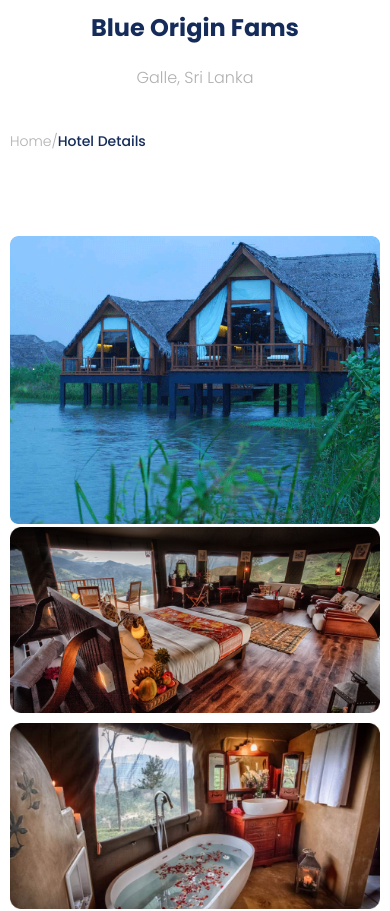
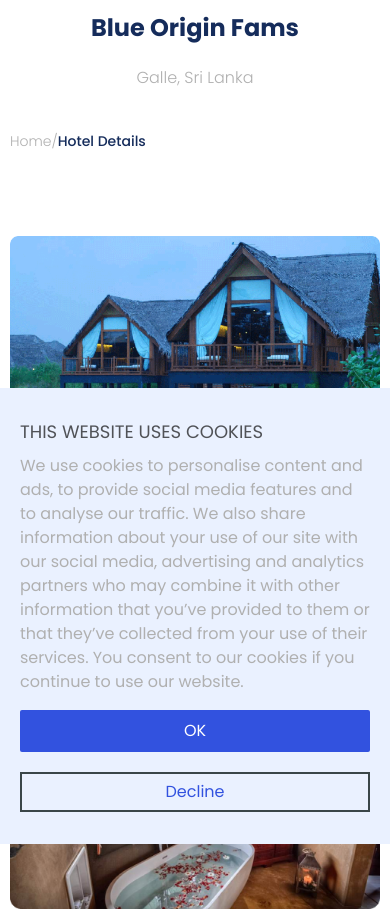
Before and after one commit to nursahtuncel/Lankastay, a React (Vite) app: page /details in a window 390 px wide. Shown: the top 911 px of the page. Built offline with nearby package versions, Linux system fonts and the light colour scheme.

Commit message:
[JA-57] - Made CookiesCard responsive and added CSS styles

```diff
--- a/src/App.jsx
+++ b/src/App.jsx
@@ -7,10 +7,11 @@ import Booking from "./pages/Booking";
 import Login from "./pages/Login";
 import Register from "./pages/Register";
 import Details from "./pages/Details";
-
+import CookiesCard from "./components/CookiesCardComponent";
 function App() {
   return (
     <Router>
+      <CookiesCard />
       <Routes>
         <Route path="/" element={<Homepage />} />
         <Route path="/booking" element={<Booking />} />
@@ -20,7 +21,6 @@ function App() {
         <Route path="/details" element={<Details />} />
         <Route path="*" element={<NotFoundPage />} />
       </Routes>
-
     </Router>
   );
 }
--- /dev/null
+++ b/src/components/CookiesCardComponent/index.jsx
@@ -0,0 +1,33 @@
+import "./style.scss";
+
+function CookiesCard() {
+  return (
+    <div className="cookieCard">
+      <div className="inner">
+        <div className="textContainer">
+          <div className="header">THIS WEBSITE USES COOKIES</div>
+          <div className="description">
+            We use cookies to personalise content and ads, to provide social
+            media features and to analyse our traffic. We also share information
+            about your use of our site with our social media, advertising and
+            analytics partners who may combine it with other information that
+            you’ve provided to them or that they’ve collected from your use of
+            their services. You consent to our cookies if you continue to use
+            our website.
+          </div>
+        </div>
+
+        <div className="actions">
+          <a href="#" className="ok">
+            OK
+          </a>
+          <a href="#" className="decline">
+            Decline
+          </a>
+        </div>
+      </div>
+    </div>
+  );
+}
+
+export default CookiesCard;
--- /dev/null
+++ b/src/components/CookiesCardComponent/style.scss
@@ -0,0 +1,75 @@
+@use "../../styles/index" as *;
+.cookieCard {
+  position: fixed;
+  bottom: 0;
+  left: 0;
+  z-index: 10;
+  width: 100%;
+  background-color: #eaf1ff;
+
+  .inner {
+    max-width: 960px;
+    margin: 0 auto;
+    padding: 32px 20px;
+
+    .textContainer {
+      margin-bottom: 16px;
+      .header {
+        margin-bottom: 10px;
+        font-family: $primary-font;
+        font-size: clamp(12px, 5vw, 18px);
+        line-height: 24px;
+        color: rgba(0, 0, 0, 0.658);
+      }
+
+      .description {
+        font-family: $primary-font;
+        font-weight: normal;
+        color: $smoke-text-color;
+        font-size: clamp(12px, 5vw, 16px);
+        line-height: 24px;
+      }
+    }
+
+    .actions {
+      display: flex;
+      gap: 20px;
+      @media (max-width: 400px) {
+        flex-direction: column;
+      }
+      .ok {
+        display: inline-block;
+        min-width: 164px;
+        padding: 11px 13px;
+        border-radius: 2px;
+        background-color: $primary-color;
+        color: #fff;
+        text-decoration: none;
+        text-align: center;
+        font-family: $primary-font;
+        font-weight: normal;
+        font-size: 16px;
+        line-height: 20px;
+        transition: 0.3s;
+        &:hover {
+          background-color: $btn-primary-hover;
+        }
+      }
+
+      .decline {
+        min-width: 164px;
+        text-align: center;
+        padding: 9px 13px;
+        text-decoration: none;
+        border: 2px solid #3a4649;
+        background-color: transparent;
+        color: $primary-color;
+        transition: 0.3s;
+        &:hover {
+          border-color: #838f93;
+          color: $btn-primary-hover;
+        }
+      }
+    }
+  }
+}
```
